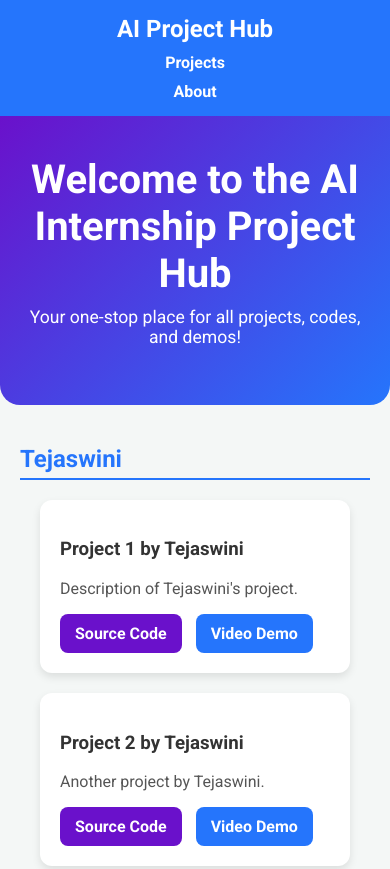
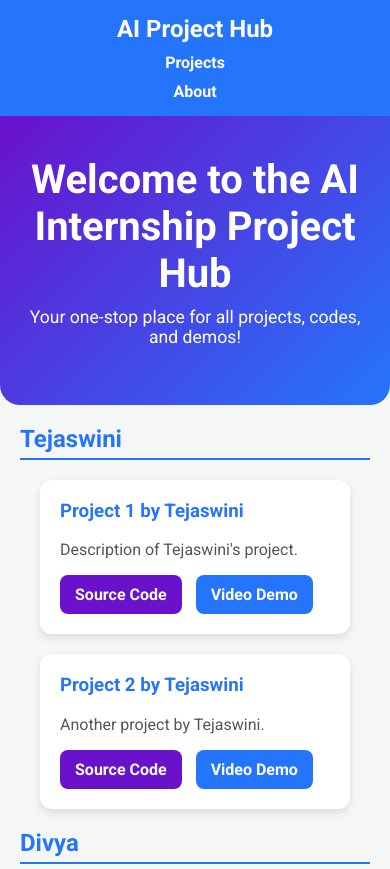
Before and after one commit to ai-internship-project-hub/website, a plain HTML site: page index.html in a window 390 px wide. Shown: the top 869 px of the page. Drawn offline with Linux system fonts and the light colour scheme.

Commit message:
Update style.css

```diff
--- a/style.css
+++ b/style.css
@@ -36,9 +36,6 @@ nav {
   margin: 0;
 }
 
-.nav-container ul li {
-}
-
 .nav-container ul li a {
   color: white;
   text-decoration: none;
@@ -73,7 +70,6 @@ header p {
   animation: fadeInUp 1s ease;
 }
 
-/* Subtle floating effect */
 @keyframes fadeInDown {
   from {
     opacity: 0;
@@ -118,7 +114,7 @@ header p {
   display: grid;
   grid-template-columns: repeat(auto-fill, minmax(280px, 1fr));
   gap: 20px;
-  margin: 30px;
+  margin: 20px 0;
 }
 
 /* Project Cards */
@@ -135,7 +131,7 @@ header p {
   box-shadow: 0 8px 16px rgba(0,0,0,0.2);
 }
 
-.project-card h2 {
+.project-card h3 {
   margin-top: 0;
   color: #2575fc;
 }
@@ -181,6 +177,19 @@ header p {
   background-color: #0056d6;
 }
 
+/* Contributor Section Styles */
+.contributor-section {
+  margin: 40px 20px;
+}
+
+.contributor-name {
+  color: #2575fc;
+  border-bottom: 2px solid #2575fc;
+  padding-bottom: 5px;
+  margin-bottom: 20px;
+  font-size: 1.5em;
+}
+
 /* Footer */
 footer {
   text-align: center;
@@ -208,15 +217,8 @@ footer {
     margin: 20px;
     grid-template-columns: 1fr;
   }
-  /* Contributor section styles */
-.contributor-section {
-  margin: 40px 20px;
+
+  .contributor-section {
+    margin: 20px;
+  }
 }
-
-.contributor-name {
-  color: #2575fc;
-  border-bottom: 2px solid #2575fc;
-  padding-bottom: 5px;
-  margin-bottom: 20px;
-}
-}
```
